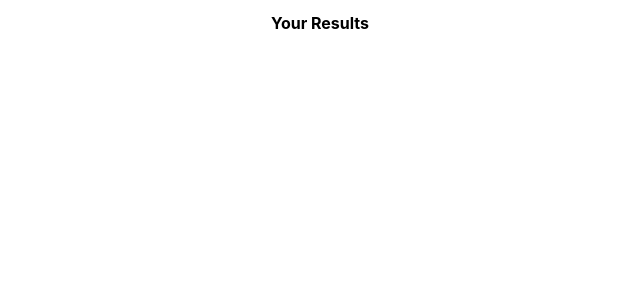
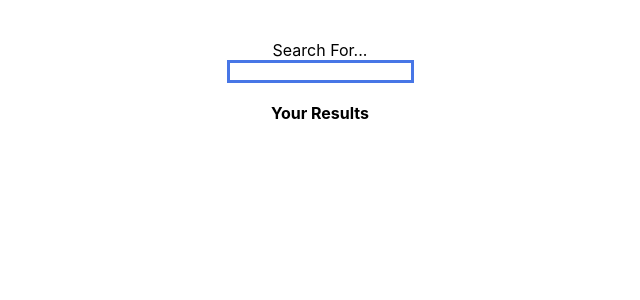
Before and after one commit to hesterrk/api_task, a React (Create React App) app: page /result-list in a window 1280 px wide. Shown: the top 300 px of the page, without its empty margins (320-960 px from the left). Built offline with nearby package versions, Linux system fonts and the light colour scheme.

Commit message:
created basic search form component to render on results list component

```diff
--- a/src/Components/ResultList.js
+++ b/src/Components/ResultList.js
@@ -1,12 +1,14 @@
 import React, { useState, useEffect } from "react";
 import { makeStyles } from "@material-ui/core/styles";
 import axios from "axios";
+import SearchForm from "./SearchForm";
 
 export default function ResultList() {
   const classes = useStyles();
 
   return (
     <div>
+      <SearchForm />
       <h2 className={classes.header}> Your Results </h2>
     </div>
   );
--- a/src/Components/SearchForm.js
+++ b/src/Components/SearchForm.js
@@ -0,0 +1,29 @@
+import React from "react";
+import Styled from "styled-components";
+
+export default function SearchForm() {
+  return (
+    <Div>
+      <label htmlFor="enter">
+        Search For...
+        <Input id="enter" type="text" name="text"></Input>
+      </label>
+    </Div>
+  );
+}
+
+const Input = Styled.input`
+
+background: white;
+display: flex;
+justify-content: center;
+border: 3px #4776E6 solid;
+
+`;
+
+const Div = Styled.div`
+display: flex;
+justify-content: center;
+margin-top: 40px;
+margin-bottom: 20px;
+`;
```
